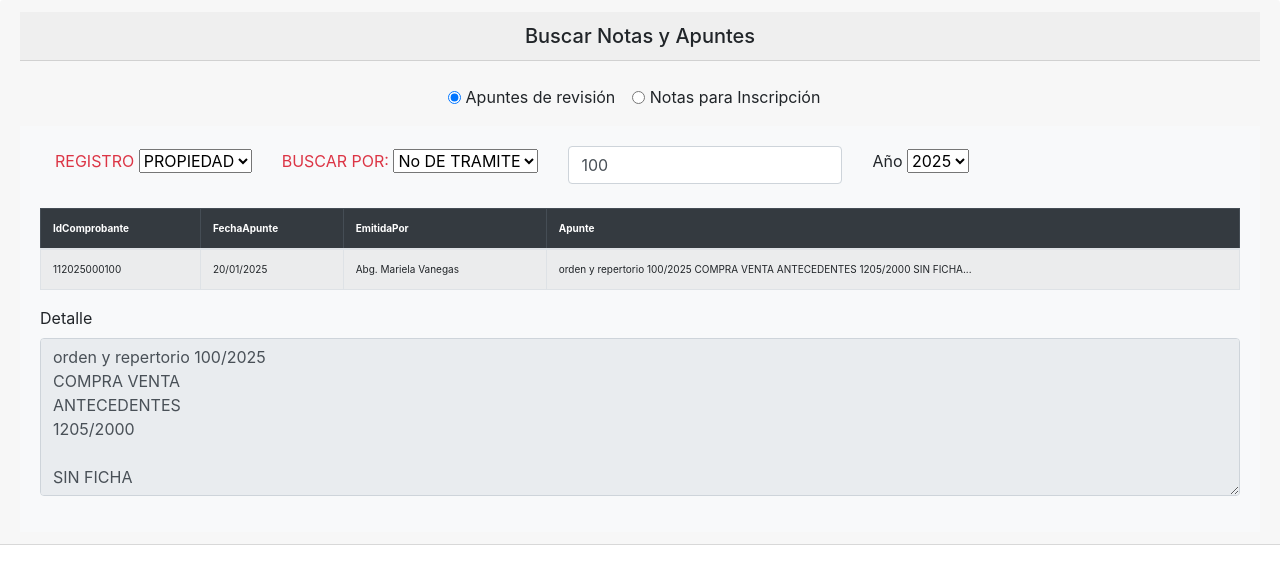
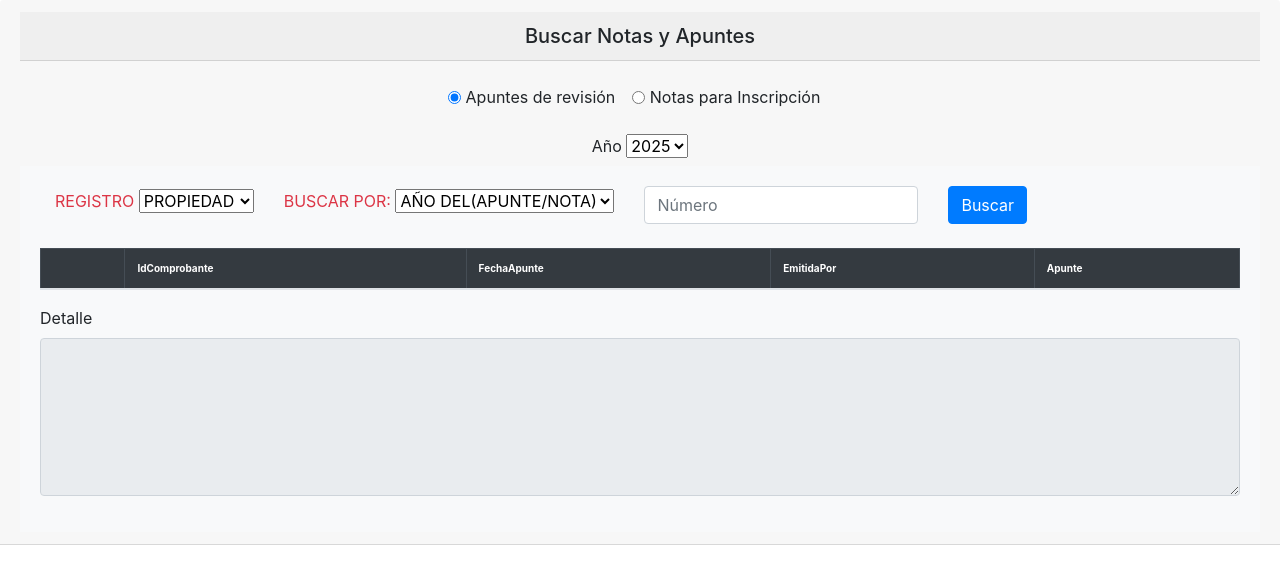
Before and after one commit to softlandtecnico-sys/PythonSirpWeb, a Django app: page /inscripcion/FConsultarNotasApuntes/ in a window 1280 px wide. Shown: the top 584 px of the page. Run offline with Django 5.2, Linux system fonts and the light colour scheme; lists and menus that the app fills with data are empty; some libraries are stand-ins or nearby versions.

Commit message:
Notas y apuntes en inscripcon
codificacion de notas y apuntes

```diff
--- a/Aplicaciones/Inscripcion/static/js/BuscarDevoluciones.js
+++ b/Aplicaciones/Inscripcion/static/js/BuscarDevoluciones.js
@@ -1,10 +1,22 @@
 $(document).ready(function () {
+    llenarComplementosDevolutivaNegativa();
     $("#BuscarDevoluciones").click(function () {
         BuscarDevoluciones();
     });
 
 });
-
+function llenarComplementosDevolutivaNegativa()
+{
+    const combo = document.getElementById("ComboboxDevolucionesanio");
+    const añoActual = new Date().getFullYear();
+    for(let i= añoActual; i>=2010 ; i--)
+    {
+        const option = document.createElement("option");
+        option.value = i;
+        option.text = i;
+        combo.add(option);
+    }
+}
 async function BuscarDevoluciones() {
     var mestado = "A";
     var mBuscar;
--- /dev/null
+++ b/Aplicaciones/Inscripcion/static/js/ConsultarNotasApuntes.js
@@ -0,0 +1,163 @@
+$(document).ready(function () {
+    llenarComplementos();
+    $("#idBuscarNotasApuntes").click(function () {
+        BuscarPorApuntes();
+    });
+});
+function llenarComplementos() {
+
+    const combo = document.getElementById("idNotayear");
+    const añoActual = new Date().getFullYear();
+    for (let i = añoActual; i >= 2010; i--) {
+        const option = document.createElement("option");
+        option.value = i;
+        option.text = i;
+        combo.add(option);
+    }
+    const datos = [{ value: "1", text: "PROPIEDAD" }, { value: "2", text: "MERCANTIL" }];
+    const combotipoRegistro = document.getElementById("idnotaTipoRegi");
+    for (let i = 0; i < datos.length; i++) {
+        const option = document.createElement("option");
+        option.value = datos[i].value;
+        option.text = datos[i].text;
+        combotipoRegistro.add(option);
+    }
+    const datostramite = [{ value: "0", text: "AÑO DEL(APUNTE/NOTA)" }, { value: "1", text: "N° DE TRÁMITE" }];
+    const combotipotramite = document.getElementById("idnotatramite");
+    for (let i = 0; i < datostramite.length; i++) {
+        const option = document.createElement("option");
+        option.value = datostramite[i].value;
+        option.text = datostramite[i].text;
+        combotipotramite.add(option);
+    }
+}
+function elimnar_todo_filasNotasApuntes(id) {
+    if (document.getElementById(id).rows.length >= 1) {
+        for (var i = document.getElementById(id).rows.length - 1; i > 0; i--) {
+            document.getElementById(id).deleteRow(i);
+            if (parseInt(document.getElementById(id).rows.length) === 1) {
+                return true;
+            }
+        }
+    }
+}
+function llenarTextAreaNota(Parametr)
+{
+
+
+    document.getElementById("idTextApunteObser").innerHTML = Parametr;
+
+}
+function llenar_tabla_NotasApuntes(datos,mOpcionConsulta) {
+    elimnar_todo_filasNotasApuntes("idTableNotasApuntes")
+    let contadorFila = 0;
+    if (Number(mOpcionConsulta) === 1) {
+        for (let recorrer = 0; recorrer < datos.length; recorrer++) {
+            contadorFila++;
+            $("<tr><td><button class='btn btn-primary me-2 mb-2' disabled>Selecionar</button></td><td class='td-texto' style='display: none;'>" + contadorFila + "</td><td class='td-texto'> " + datos[recorrer].IdComprobante + " </td><td class='td-texto'> " + datos[recorrer].FechaApunte + " </td><td class='td-texto'> " + datos[recorrer].EmitidoPor + " </td><td class='td-texto'>" + datos[recorrer].Apunte + "</td></tr>").appendTo('#idTableNotasApuntes');
+            document.getElementById("idTextApunteObser").innerHTML += datos[recorrer].Apunte + "\n";
+        }
+    }
+    else{
+          for (let recorrer = 0; recorrer < datos.length; recorrer++) {
+            contadorFila++;
+            $("<tr><td><button class='btn btn-primary me-2 mb-2' onclick='llenarTextAreaNota(\"" + datos[recorrer].Apunte + "\")'>Selecionar</button></td><td class='td-texto' style='display: none;'>" + contadorFila + "</td><td class='td-texto'> " + datos[recorrer].IdComprobante + " </td><td class='td-texto'> " + datos[recorrer].FechaApunte + " </td><td class='td-texto'> " + datos[recorrer].EmitidoPor + " </td><td class='td-texto'>" + datos[recorrer].Apunte + "</td></tr>").appendTo('#idTableNotasApuntes');
+        }
+    }
+
+
+
+}
+function BuscarPorApuntes() {
+
+    const comcbBuscarPor = document.getElementById("idnotatramite");
+    const comcbBuscarPorvalor = comcbBuscarPor.value;
+    const comcbBuscarTipoREgistro = document.getElementById("idnotaTipoRegi");
+    const comboanio = document.getElementById("idNotayear");
+    var mParam = "";
+    var mAnio = "";
+    let mOpcionConsulta = "";
+    switch (Number(comcbBuscarPorvalor)) {
+        case 0:
+            mParam = document.getElementById("idtextBuscar").value.trim();
+            mAnio = "";
+            break;
+        case 1:
+            var ordenFormateado = document.getElementById("idtextBuscar").value.trim();
+            mParam = comcbBuscarTipoREgistro.value + "1" + comboanio.value + ordenFormateado.padStart(6, "0");
+            mAnio = comboanio.value
+            break;
+    }
+    if ($("#idtipoBusquedaApuntes").is(":checked")) {
+        mOpcionConsulta = Number(comcbBuscarPor.value) + 1
+
+        fetch("/inscripcion/BuscarApuntes/", {
+            method: "POST",
+            headers: {
+                "Content-Type": "application/json",
+                "X-CSRFToken": getCookieLNotasPuntes('csrftoken')
+            },
+            body: JSON.stringify({
+                param0: mOpcionConsulta,
+                param1: mParam
+
+            })
+        })
+            .then(res => res.json())
+            .then(data => {
+                var datos = data;
+                let texto = "";
+                if (datos.length > 0) {
+                    if (Number(datos[0].IdComprobante) != 0) {
+
+                        llenar_tabla_NotasApuntes(datos, comcbBuscarPor.value)
+                    }
+                    else if (Number(datos[0].IdComprobante) === 0) {
+                        Swal.fire({
+                            position: 'top-end',
+                            icon: 'info',
+                            title: 'Apunte no registrado',
+                            showConfirmButton: false,
+                            timer: 1500
+                        });
+                    }
+                }
+                else {
+                    Swal.fire({
+                        position: 'top-end',
+                        icon: 'info',
+                        title: 'Error de consulta',
+                        showConfirmButton: false,
+                        timer: 1500
+                    });
+                }
+            })
+            .catch(err => {
+                console.log("Ocurrió un error:", err);
+
+            });
+
+
+    }
+    else {
+
+        ListarNotaP(mOpcionConsulta, mParam)
+
+    }
+
+
+}
+function getCookieLNotasPuntes(name) {
+    let cookieValue = null;
+    if (document.cookie && document.cookie !== "") {
+        const cookies = document.cookie.split(';');
+        for (let cookie of cookies) {
+            cookie = cookie.trim();
+            if (cookie.substring(0, name.length + 1) === (name + "=")) {
+                cookieValue = decodeURIComponent(cookie.substring(name.length + 1));
+                break;
+            }
+        }
+    }
+    return cookieValue;
+}
--- a/Aplicaciones/Inscripcion/templates/ConsultarNotasApuntes.html
+++ b/Aplicaciones/Inscripcion/templates/ConsultarNotasApuntes.html
@@ -10,8 +10,7 @@
     <script src="https://stackpath.bootstrapcdn.com/bootstrap/4.5.2/js/bootstrap.min.js"></script>
     <script src="{% static 'js/jquery-2.1.3.js' %}"></script>
     <link href="{% static 'css/csstable.css' %}" rel="stylesheet" type="text/css" />
-     <script src="{% static 'js/BuscarDevoluciones.js' %}"></script>
-
+    <script src="{% static 'js/ConsultarNotasApuntes.js' %}"></script>
 </head>
 <body>
     <div class="card-header">
@@ -22,67 +21,61 @@
             <h5 class="mb-0">Buscar Notas y Apuntes</h5>
         </div>
          <div class="mt-4 text-center">
-                <div class="mb-3">
+                <div class="mb-4">
                     <div class="form-check form-check-inline">
-                        <input class="form-check-input" type="radio" name="tipoBusqueda" checked>
+                        <input class="form-check-input" type="radio" name="filtroEstado" id="idtipoBusquedaApuntes" checked>
                         <label class="form-check-label">Apuntes de revisión</label>
                     </div>
                     <div class="form-check form-check-inline">
-                        <input class="form-check-input" type="radio" name="tipoBusqueda">
+                        <input class="form-check-input" type="radio" name="filtroEstado" id="idtipoBusquedaNotas">
                         <label class="form-check-label">Notas para Inscripción</label>
                     </div>
+
                 </div>
+                 <div class="col-auto">
+                    <label class="form-label">Año</label>
+                    <select class="form-select" id="idNotayear">
+                    </select>
+                   </div>
             </div>
         <!-- Filtros de búsqueda -->
         <div class="card-body bg-light">
-            <form class="d-flex align-items-center gap-3 flex-wrap">
+            <div class="d-flex align-items-center gap-3 flex-wrap">
                 <div class="col-auto">
                     <label class="form-label fw-bold text-danger">REGISTRO</label>
-                    <select class="form-select">
-                        <option>PROPIEDAD</option>
+                    <select class="form-select" id="idnotaTipoRegi">
+
                     </select>
                 </div>
                 <div class="col-auto">
                     <label class="form-label fw-bold text-danger">BUSCAR POR:</label>
-                    <select class="form-select">
-                        <option>No DE TRAMITE</option>
+                    <select class="form-select" id="idnotatramite">
+
                     </select>
                 </div>
                 <div class="col-auto">
-                    <input type="text" class="form-control" placeholder="Número" value="100">
+                    <input type="text" class="form-control" placeholder="Número" id="idtextBuscar">
                 </div>
+
                 <div class="col-auto">
-                    <label class="form-label">Año</label>
-                    <select class="form-select">
-                        <option>2025</option>
-                    </select>
-                </div>
-            </form>
-
-            <!-- Tipo de búsqueda -->
-
-
-
+      <button type="button" class="btn btn-primary" id="idBuscarNotasApuntes"> <i class="bi bi-search"></i> Buscar</button>
+    </div>
+            </div>
             <!-- Tabla -->
             <div class="mt-4">
-                <div class="table-responsive">
-                    <table class="table table-bordered table-striped">
+                <div class="table-responsive"  style="max-height: 200px; overflow-y: auto;">
+                    <table class="table table-bordered table-striped" id="idTableNotasApuntes" >
                         <thead class="table-dark" style="font-size: 10px;">
                             <tr>
+                                <th></th>
+                                <th style='display: none;'>N°</th>
                                 <th>IdComprobante</th>
                                 <th>FechaApunte</th>
                                 <th>EmitidaPor</th>
                                 <th>Apunte</th>
                             </tr>
                         </thead>
-                        <tbody style="font-size: 10px;">
-                            <tr>
-                                <td>112025000100</td>
-                                <td>20/01/2025</td>
-                                <td>Abg. Mariela Vanegas</td>
-                                <td>orden y repertorio 100/2025 COMPRA VENTA ANTECEDENTES 1205/2000 SIN FICHA...</td>
-                            </tr>
-                        </tbody>
+
                     </table>
                 </div>
             </div>
@@ -91,18 +84,7 @@
             <!-- Detalle -->
             <div class="mb-3">
                 <label class="form-label">Detalle</label>
-                <textarea class="form-control" rows="6" readonly>
-orden y repertorio 100/2025
-COMPRA VENTA
-ANTECEDENTES
-1205/2000
-
-SIN FICHA
-CREAR FICHA
-REVISADO GRAVAMENES GENERALES DE LA COMPRADORA. NO TIENE
-
-MARGINADO
-        </textarea>
+                <textarea class="form-control" rows="6"  readonly id="idTextApunteObser" ></textarea>
             </div>
 
         </div>
--- a/Aplicaciones/Inscripcion/templates/ControlCalidadInscripcion.html
+++ b/Aplicaciones/Inscripcion/templates/ControlCalidadInscripcion.html
@@ -47,14 +47,12 @@
                     <div class="mt-4">
                         <div class="mb-3 text-center">
                             <div class="form-check form-check-inline">
-                                <input class="form-check-input" type="radio" name="filtroEstado"
-                                    id="idcontrolInscripcion" checked>
+                                <input class="form-check-input" type="radio" name="filtroEstado" id="idcontrolInscripcion" checked>
                                 <label class="form-check-label text-danger fw-semibold" for="porRevisar">Sin Control de
                                     Calidad</label>
                             </div>
                             <div class="form-check form-check-inline">
-                                <input class="form-check-input" type="radio" name="filtroEstado"
-                                    id="idsinControlInscripcion">
+                                <input class="form-check-input" type="radio" name="filtroEstado" id="idsinControlInscripcion">
                                 <label class="form-check-label text-secondary">Control de Calidad Listo</label>
                             </div>
                         </div>
--- a/Aplicaciones/Inscripcion/templates/NotasDevoNegativa.html
+++ b/Aplicaciones/Inscripcion/templates/NotasDevoNegativa.html
@@ -55,9 +55,7 @@
             </div>
             <div class="col-auto">
               <select class="form-select" id="ComboboxDevolucionesanio">
-                <option>2025</option>
-                <option>2024</option>
-                <option>2023</option>
+
               </select>
             </div>
             <div class="col-4">
```
